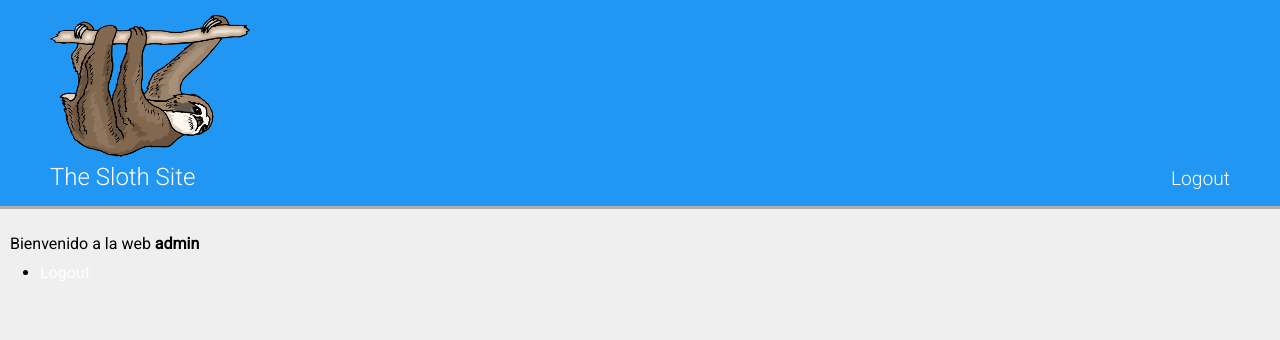
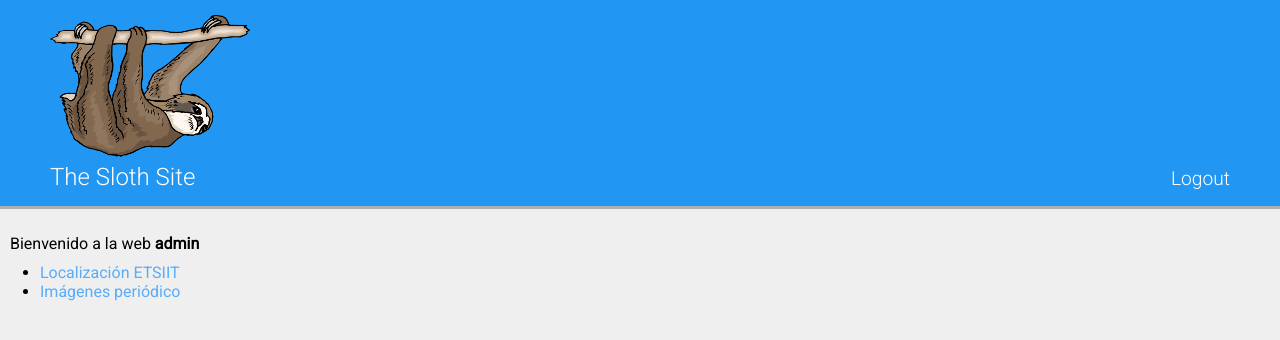
Before and after one commit to DavidGSola/Django_Basic_APP, a Django app: page /bienvenida in a window 1280 px wide. Shown: the top 340 px of the page. Run offline with Django 3.2, Linux system fonts and the light colour scheme; a user stored in the database is signed in.

```diff
--- a/bares/static/style.css
+++ b/bares/static/style.css
@@ -90,3 +90,7 @@ h1{
 	display: inline-block;
 	background-color: #FFFFFF;
 }
+
+.body_enlace{
+	color: #58ACFA;
+}
--- a/bares/templates/base.html
+++ b/bares/templates/base.html
@@ -12,7 +12,7 @@
 			<img src="{% static 'img/logo.png' %}" />
 			<div class="menu">
 				<div class="menu_izquierda">
-					The Sloth Site
+					<a href="{% url 'bienvenida' %}">The Sloth Site</a>
 				</div>
 				<div class="menu_derecha">
 					{% if user.is_authenticated %}
--- a/bares/templates/bienvenida.html
+++ b/bares/templates/bienvenida.html
@@ -4,7 +4,10 @@
 
 	<ul>
 		<li>
-			<a href="{% url 'geografia' %}">Logout</a>
+			<a class="body_enlace" href="{% url 'geografia' %}">Localización ETSIIT</a>
+		</li>
+		<li>
+			<a class="body_enlace" href="{% url 'imagenes_rss' %}">Imágenes periódico</a>
 		</li>
 	</ul>
 {% endblock %}
--- a/bares/urls.py
+++ b/bares/urls.py
@@ -9,4 +9,5 @@ urlpatterns = patterns ('',
 	url(r'^bienvenida', views.bienvenida, name='bienvenida'),
 	url(r'^logout', views.mi_logout, name='logout'),
 	url(r'^geografia', views.geografia, name='geografia'),
+	url(r'^imagenes_rss', views.imagenes_rss, name='imagenes_rss'),
 )
--- a/bares/views.py
+++ b/bares/views.py
@@ -200,3 +200,6 @@ def geografia(request):
 	}
 
 	return render(request, 'geografia.html', context)
+
+def imagenes_rss(request):
+	return render(request, 'geografia.html')
```
